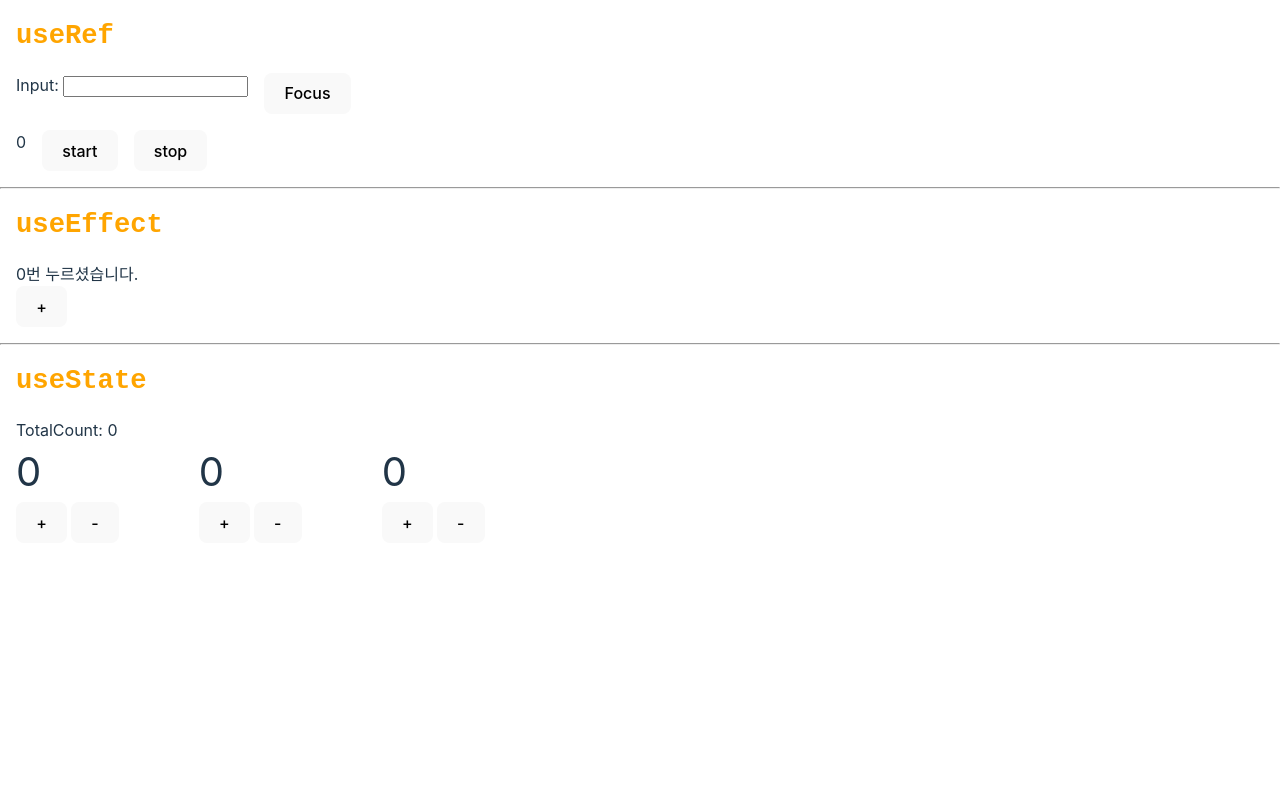
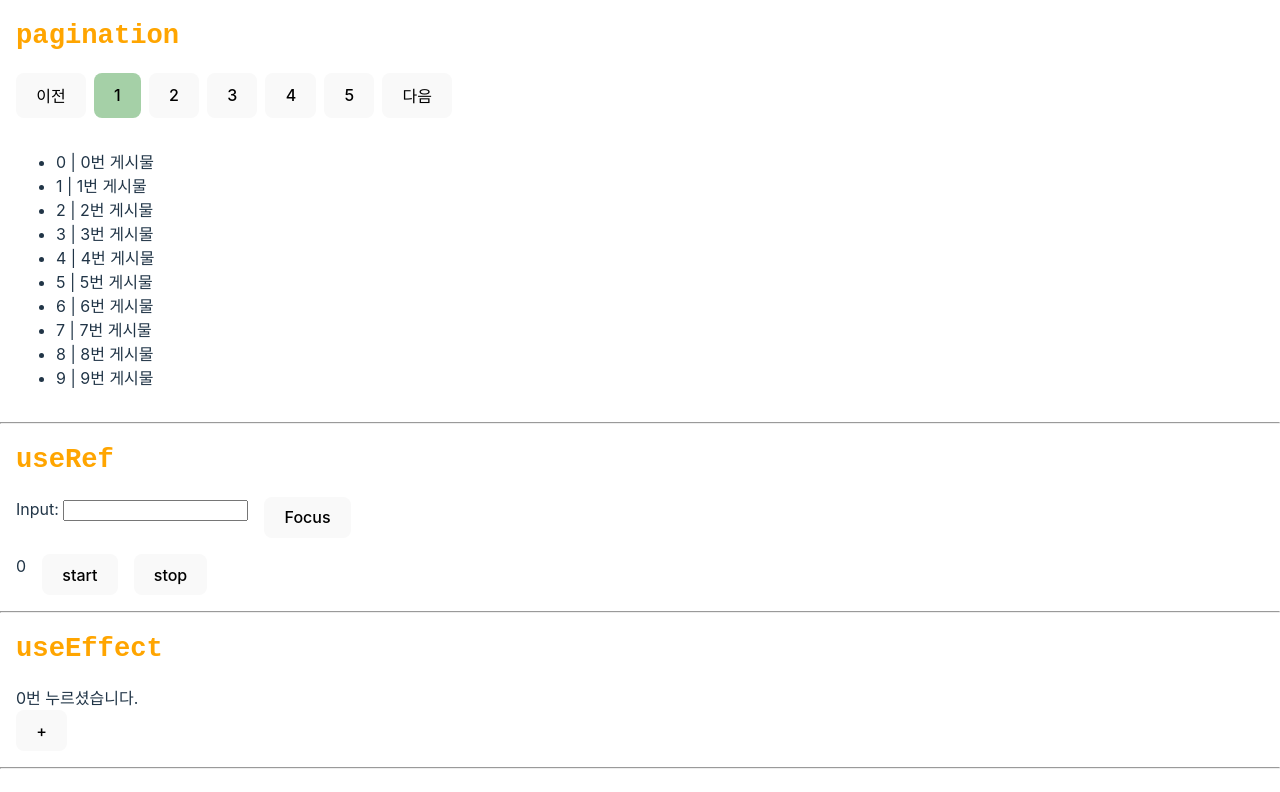
Before and after one commit to Damdadira/react-component-practice, a React (Vite) app: page / in a window 1280 px wide. Shown: the top 792 px of the page. Built offline with nearby package versions, Linux system fonts and the light colour scheme.

Commit message:
pagination 컴포넌트 작업

```diff
--- a/src/App.jsx
+++ b/src/App.jsx
@@ -3,7 +3,8 @@ import { useState, useEffect, useRef } from 'react'
 import Board from './components/Board';
 import Counter from './components/Counter'; //useState
 import Input from './components/Input'; //useRef
-import AutoCounter from './components/AutoCounter';
+import AutoCounter from './components/AutoCounter'; //useRef, useState
+import Pagination from './components/Pagination';
 
 function App() {
   /**
@@ -33,8 +34,27 @@ function App() {
    */
   const inputRef = useRef();
 
+  /**
+   * pagination
+   */
+  const [ page, setPage ] = useState(0);
+  const articles = new Array(100).fill().map((_, i) => ({ id: i, title: `${i}번 게시물` }))
+
+  const limit = 10;
+  const offset = page * limit;
+
+
   return(
     <div>
+      <div style={{display: 'flex', flexDirection: 'column', gap: '1rem', margin: '1rem'}}>
+        <code style={{fontSize: '1.7rem', fontWeight: '800', color: 'orange'}}>pagination</code>
+        <div style={{display: 'flex', flexDirection: 'column', gap: '1rem'}}>
+          <Pagination defaultPage={0} limit={limit} total={articles.length} onChange={setPage}></Pagination>
+          <Board articles={articles.slice(offset, offset + limit)}></Board>
+        </div>
+      </div>
+      <hr />
+
       <div style={{display: 'flex', flexDirection: 'column', gap: '1rem', margin: '1rem'}}>
         <code style={{fontSize: '1.7rem', fontWeight: '800', color: 'orange'}}>useRef</code>
         <div style={{display: 'flex', flexDirection: 'column', gap: '1rem'}}>
--- a/src/components/Board.jsx
+++ b/src/components/Board.jsx
@@ -3,12 +3,11 @@ import PropTypes from 'prop-types';
 const Board = ({articles}) => {
   return (
     <div>
-      <h1>Board</h1>
       <ul>
         {articles.map(articles => (
           //jsx 내에서 루프를 돌린다면 반드시 가장 상위 요소에 key를 넣어야함
           <li key={articles.id}>
-            {articles.id} | {articles.title} | {articles.author}
+            {articles.id} | {articles.title}
           </li>
         ))}
       </ul>
--- a/src/components/Pagination.jsx
+++ b/src/components/Pagination.jsx
@@ -9,10 +9,28 @@ export default function Pagination({ defaultPage, limit, total, onChange }){
     setPage(newPage);
   }
 
+  console.log(page)
+
   return(
-    <div>
+    <div style={{ display: 'flex', gap: '.5rem' }}>
       <button onClick={() => page !== 0 && handleChangePage(page - 1)}>이전</button>
-
+      {Array.from(new Array(totalPage), (_, i) => i)
+      .filter(i => {
+        if(page < 3) {
+          return i < 5;
+        } else if(page > totalPage - 3) {
+          return i >= totalPage - 5;
+        }
+        return i >= page-2 && i <= page+2
+      })
+      .map(i => (
+        <button
+          key = {i}
+          style={{ backgroundColor: page === i ? '#a5d0a7' : undefined }}
+          onClick={() => handleChangePage(i)}
+        >{i + 1}</button>
+      ))}
+      <button onClick={() => page + 1 !== totalPage && handleChangePage(page + 1)}>다음</button>
     </div>
   )
 }
--- a/src/index.css
+++ b/src/index.css
@@ -45,11 +45,7 @@ button {
   transition: border-color 0.25s;
 }
 button:hover {
-  border-color: #646cff;
-}
-button:focus,
-button:focus-visible {
-  outline: 4px auto -webkit-focus-ring-color;
+  background: #d1d1d1;
 }
 
 @media (prefers-color-scheme: light) {
```
